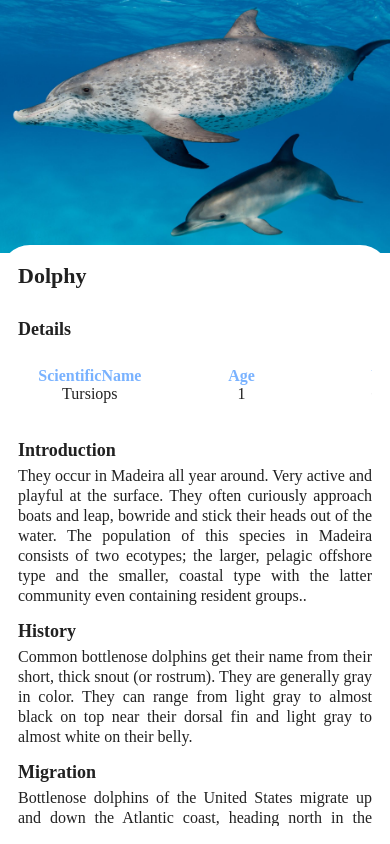
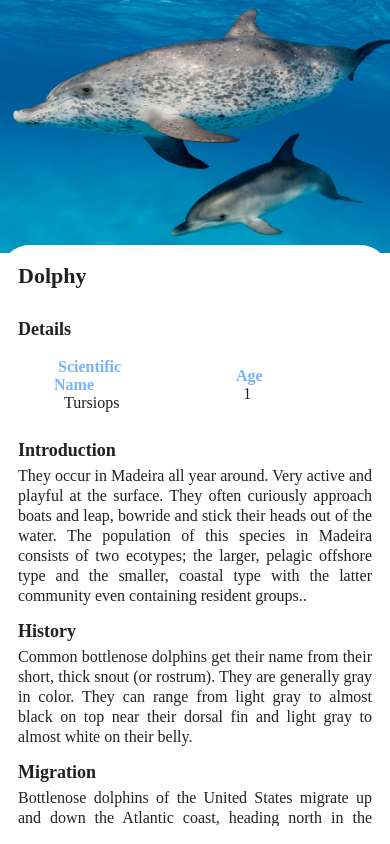
Before and after one commit to luamendonca21/FinTracker, a React Native app: screen / in a window 390 px wide. Built offline with nearby package versions, Linux system fonts and the light colour scheme.

Commit message:
created a custom function that transforms the detail label that comes as an object property

```diff
--- a/app/components/Detail.js
+++ b/app/components/Detail.js
@@ -4,9 +4,18 @@ import defaultStyles from "../config/styles";
 import AppText from "./AppText";
 
 const Detail = ({ title, subTitle }) => {
+  const transform = (string) => {
+    const toUpperCase = string.charAt(0).toUpperCase() + string.substring(1);
+    const splitOnCapitalLetters = toUpperCase.split(/(?=[A-Z])/);
+    let result = "";
+    splitOnCapitalLetters.forEach((element) => {
+      result += ` ` + element;
+    });
+    return result;
+  };
   return (
     <View style={styles.container}>
-      <AppText style={styles.title}>{title}</AppText>
+      <AppText style={styles.title}>{transform(title)}</AppText>
       <AppText style={styles.subTitle}>{subTitle}</AppText>
     </View>
   );
--- a/app/screens/CetaceanProfileScreen.js
+++ b/app/screens/CetaceanProfileScreen.js
@@ -7,10 +7,10 @@ function CetaceanProfileScreen(props) {
   const cetaceans = [
     {
       details: {
-        ScientificName: "Tursiops",
-        Age: "1",
-        Weigh: "650 kg",
-        Location: "Camâra de Lobos",
+        scientificName: "Tursiops",
+        age: "1",
+        weigh: "650 kg",
+        location: "Camâra de Lobos",
       },
       introduction:
         "They occur in Madeira all year around. Very active and playful at the surface. They often curiously approach boats and leap, bowride and stick their heads out of the water. The population of this species in Madeira consists of two ecotypes; the larger, pelagic offshore type and the smaller, coastal type with the latter community even containing resident groups.",
```
